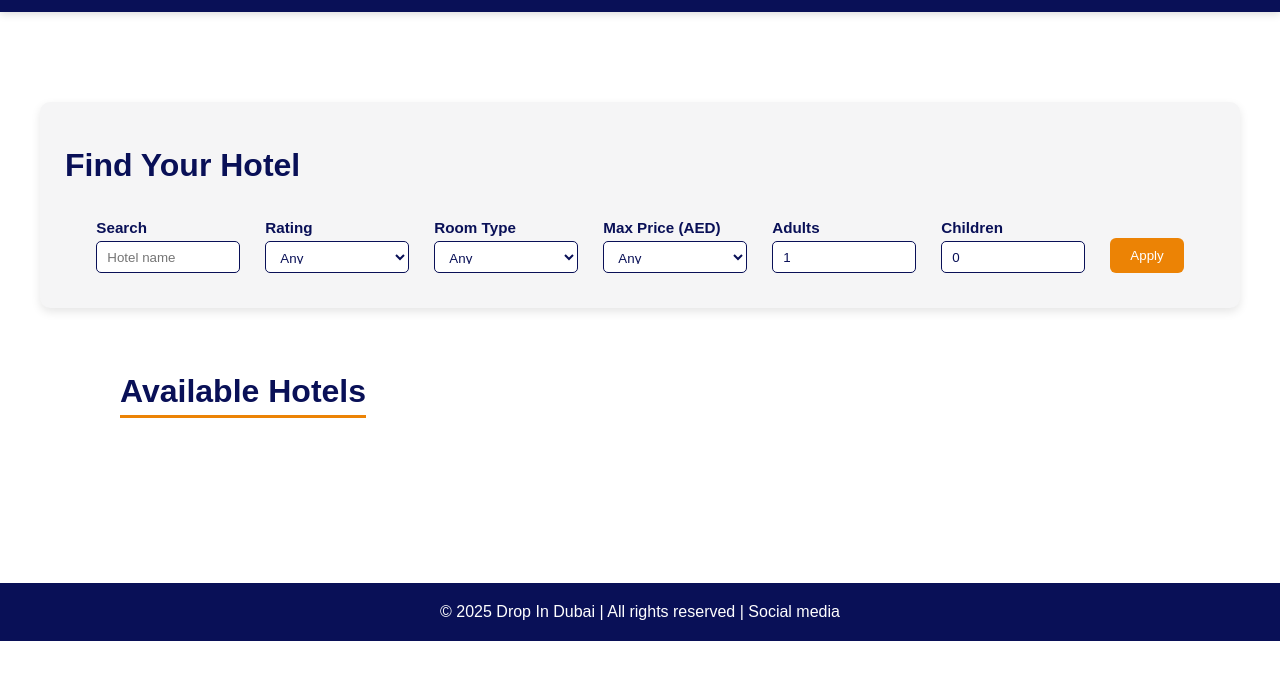
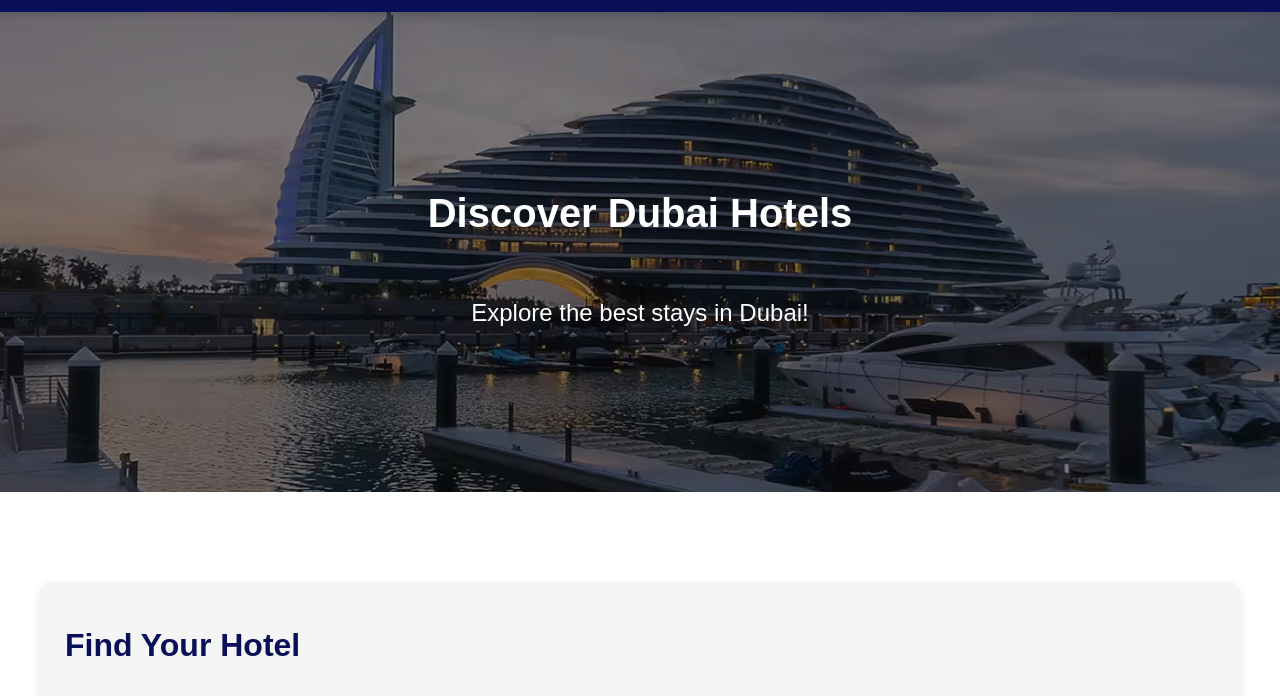
Before and after one commit to Durga-Anand-2006/F28WP-Y2-S1-DROPINDUBAI, a plain HTML site: page hotels.html in a window 1280 px wide. Shown: the part 68-764 px from the top of the page. Drawn offline with Linux system fonts and the light colour scheme; no server answers.

Commit message:
added hero section to hotel page

```diff
--- a/hotels.html
+++ b/hotels.html
@@ -45,6 +45,11 @@
     </div>
   </header>
 
+<!-- Hero Section -->
+    <div class="hero hotelshero">
+        <h1>Discover Dubai Hotels</h1>
+        <p>Explore the best stays in Dubai!</p>
+    </div>
 
 <!-- Filter Section -->
 <section class="filter-section">
--- a/style.css
+++ b/style.css
@@ -1659,3 +1659,7 @@ footer{
 .eventshero {
     background: url('images/eventshero.jpg') no-repeat center center/cover;
 }
+
+.hotelshero {
+    background: url('images/hotelhero.avif') no-repeat center center/cover;
+}
```
